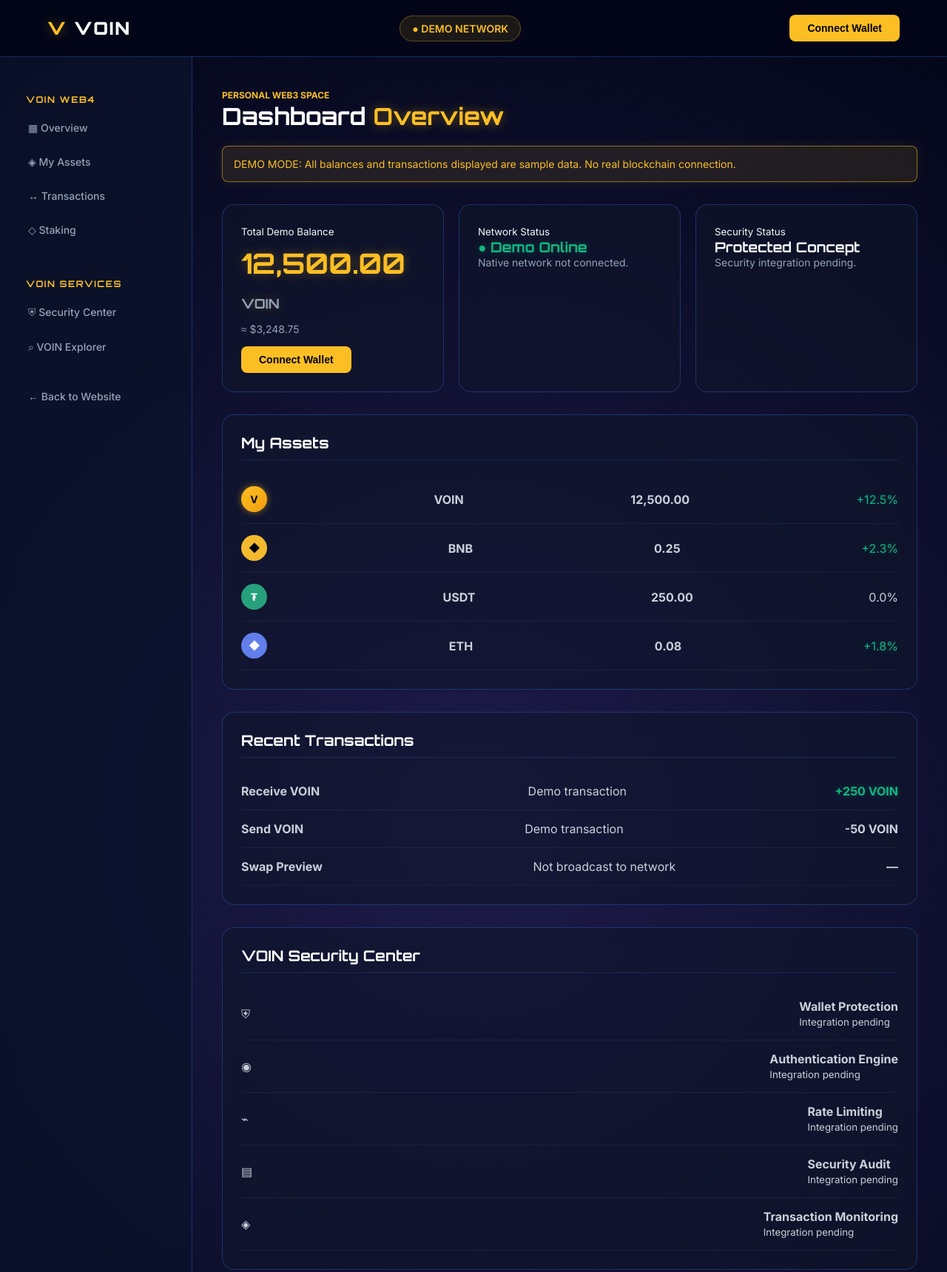
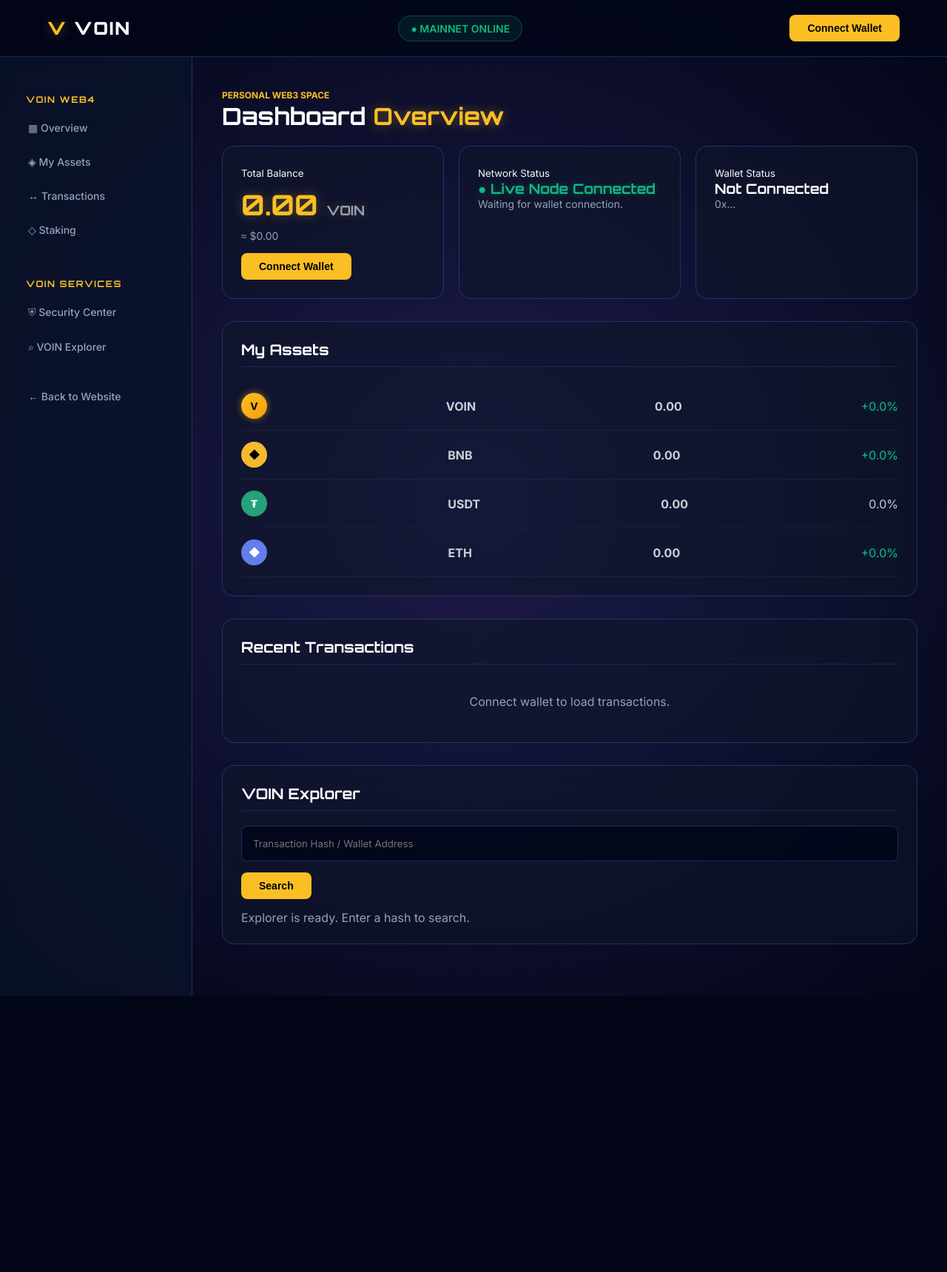
Before and after one commit to HobbiGo/VOIN, a plain HTML site: page dashboard.html in a window 1280 px wide. Shown: the top 1719 px of the page at 74% size. After the commit the page ends 1346 px from the top, so only its background shows below. Drawn offline with Linux system fonts and the light colour scheme.

Commit message:
Update dashboard.html

```diff
--- a/dashboard.html
+++ b/dashboard.html
@@ -3,7 +3,7 @@
 <head>
     <meta charset="UTF-8">
     <meta name="viewport" content="width=device-width, initial-scale=1.0">
-    <title>VOIN WEB4 Dashboard</title>
+    <title>VOIN WEB4 Dashboard - Live Network</title>
     <link href="https://fonts.googleapis.com/css2?family=Inter:wght@300;400;500;600;700&family=Orbitron:wght@500;700;900&display=swap" rel="stylesheet">
     <style>
         :root {
@@ -39,7 +39,13 @@
         }
         .logo { font-size: 24px; font-weight: 900; color: var(--text-main); letter-spacing: 2px; display: flex; align-items: center; gap: 10px; }
         .logo-v { color: var(--gold); text-shadow: var(--glow-gold); }
-        .wallet-status { font-size: 14px; font-weight: 600; color: var(--gold); background: rgba(251,191,36,0.1); padding: 8px 16px; border-radius: 20px; border: 1px solid rgba(251,191,36,0.3); }
+
+        /* Status Jaringan */
+        .wallet-status {
+            font-size: 14px; font-weight: 600; color: var(--green);
+            background: rgba(16, 185, 129, 0.1); padding: 8px 16px;
+            border-radius: 20px; border: 1px solid rgba(16, 185, 129, 0.3);
+        }
 
         .btn-gold {
             background: var(--gold); color: #000; padding: 10px 24px;
@@ -68,12 +74,6 @@
         .dashboard-main { flex: 1; padding: 40px; overflow-y: auto; }
         .dashboard-main h1 { font-size: 32px; margin-bottom: 20px; color: #fff; }
         .dashboard-main h1 span { color: var(--gold); text-shadow: var(--glow-gold); }
-
-        .notice {
-            background: rgba(251, 191, 36, 0.1); border: 1px solid rgba(251, 191, 36, 0.5);
-            color: var(--gold); padding: 15px; border-radius: 8px;
-            margin-bottom: 30px; font-size: 14px; box-shadow: 0 0 15px rgba(251, 191, 36, 0.1);
-        }
 
         .dashboard-grid { display: grid; grid-template-columns: repeat(auto-fit, minmax(300px, 1fr)); gap: 20px; margin-bottom: 30px; }
         .balance-box, .stat-box {
@@ -125,8 +125,11 @@
         <a href="index.html" class="logo">
             <span class="logo-v">V</span> VOIN
         </a>
-        <div class="wallet-status">● DEMO NETWORK</div>
-        <button class="btn-gold" onclick="connectWallet()">Connect Wallet</button>
+        <!-- Status diubah jadi LIVE -->
+        <div class="wallet-status" id="networkStatus">● MAINNET ONLINE</div>
+
+        <!-- Tombol ini sekarang memanggil fungsi MetaMask asli -->
+        <button class="btn-gold" id="connectBtn" onclick="connectWallet()">Connect Wallet</button>
     </header>
 
     <div class="dashboard-layout">
@@ -148,26 +151,27 @@
             <section id="overview">
                 <span class="eyebrow" style="color:var(--gold); font-weight:700; font-size:12px;">PERSONAL WEB3 SPACE</span>
                 <h1>Dashboard <span>Overview</span></h1>
-                <div class="notice">
-                    DEMO MODE: All balances and transactions displayed are sample data. No real blockchain connection.
-                </div>
+
+                <!-- Kotak Notifikasi Demo dihapus karena sudah live -->
 
                 <div class="dashboard-grid">
                     <div class="balance-box">
-                        <small>Total Demo Balance</small>
-                        <h2>12,500.00 <span>VOIN</span></h2>
-                        <p>≈ $3,248.75</p>
+                        <small>Total Balance</small>
+                        <!-- Angka saldo ini nanti akan diperbarui otomatis oleh JS jika terhubung ke kontrak -->
+                        <h2 id="liveBalance">0.00 <span>VOIN</span></h2>
+                        <p id="liveBalanceUsd">≈ $0.00</p>
                         <button class="btn-gold" onclick="connectWallet()">Connect Wallet</button>
                     </div>
                     <div class="stat-box">
                         <small>Network Status</small>
-                        <h3 class="green">● Demo Online</h3>
-                        <p>Native network not connected.</p>
+                        <!-- Status diubah jadi Live -->
+                        <h3 class="green">● Live Node Connected</h3>
+                        <p>Waiting for wallet connection.</p>
                     </div>
                     <div class="stat-box">
-                        <small>Security Status</small>
-                        <h3>Protected Concept</h3>
-                        <p>Security integration pending.</p>
+                        <small>Wallet Status</small>
+                        <h3 id="walletStatusText">Not Connected</h3>
+                        <p id="walletAddressText">0x...</p>
                     </div>
                 </div>
             </section>
@@ -177,95 +181,99 @@
                 <div class="asset-row">
                     <span class="coin voin-coin">V</span>
                     <b>VOIN</b>
-                    <strong>12,500.00</strong>
-                    <span class="green">+12.5%</span>
+                    <strong id="assetVoin">0.00</strong>
+                    <span class="green">+0.0%</span>
                 </div>
                 <div class="asset-row">
                     <span class="coin bnb-coin">◆</span>
                     <b>BNB</b>
-                    <strong>0.25</strong>
-                    <span class="green">+2.3%</span>
+                    <strong id="assetBnb">0.00</strong>
+                    <span class="green">+0.0%</span>
                 </div>
                 <div class="asset-row">
                     <span class="coin usdt-coin">₮</span>
                     <b>USDT</b>
-                    <strong>250.00</strong>
+                    <strong id="assetUsdt">0.00</strong>
                     <span>0.0%</span>
                 </div>
                 <div class="asset-row">
                     <span class="coin eth-coin">◆</span>
                     <b>ETH</b>
-                    <strong>0.08</strong>
-                    <span class="green">+1.8%</span>
+                    <strong id="assetEth">0.00</strong>
+                    <span class="green">+0.0%</span>
                 </div>
             </section>
 
             <section id="transactions" class="dashboard-panel">
                 <h2>Recent Transactions</h2>
-                <div class="transaction-row">
-                    <b>Receive VOIN</b>
-                    <span>Demo transaction</span>
-                    <strong class="green">+250 VOIN</strong>
+                <div id="txList">
+                    <p style="color:var(--text-muted); text-align:center; padding: 20px;">Connect wallet to load transactions.</p>
                 </div>
-                <div class="transaction-row">
-                    <b>Send VOIN</b>
-                    <span>Demo transaction</span>
-                    <strong>-50 VOIN</strong>
-                </div>
-                <div class="transaction-row">
-                    <b>Swap Preview</b>
-                    <span>Not broadcast to network</span>
-                    <strong>—</strong>
-                </div>
-            </section>
-
-            <section id="security" class="dashboard-panel">
-                <h2>VOIN Security Center</h2>
-                <div class="security-row"><span>⛨</span><div><b>Wallet Protection</b><br><small>Integration pending</small></div></div>
-                <div class="security-row"><span>◉</span><div><b>Authentication Engine</b><br><small>Integration pending</small></div></div>
-                <div class="security-row"><span>⌁</span><div><b>Rate Limiting</b><br><small>Integration pending</small></div></div>
-                <div class="security-row"><span>▤</span><div><b>Security Audit</b><br><small>Integration pending</small></div></div>
-                <div class="security-row"><span>◈</span><div><b>Transaction Monitoring</b><br><small>Integration pending</small></div></div>
             </section>
 
             <section id="explorer" class="dashboard-panel">
                 <h2>VOIN Explorer</h2>
                 <input type="text" id="explorerSearch" placeholder="Transaction Hash / Wallet Address">
                 <button class="btn-gold" onclick="searchExplorer()">Search</button>
-                <p id="explorerResult" style="margin-top:15px; color:var(--text-muted);">Explorer is awaiting native blockchain RPC integration.</p>
-            </section>
-
-            <section id="staking" class="dashboard-panel">
-                <h2>VOIN Staking</h2>
-                <p style="color:var(--text-muted); line-height: 1.6;">Staking will be introduced after native network, validator architecture, and security review are completed.</p>
+                <p id="explorerResult" style="margin-top:15px; color:var(--text-muted);">Explorer is ready. Enter a hash to search.</p>
             </section>
         </main>
     </div>
 
-    <!-- SCRIPT TETAP SESUAI ASLINYA -->
+    <!-- SCRIPT BARU: TERHUBUNG KE METAMASK ASLI -->
     <script>
-        function connectWallet() {
-            alert(
-                "VOIN Wallet\n\n" +
-                "Demo Mode Active.\n" +
-                "Wallet integration will be enabled after network verification."
-            );
+        // Fungsi untuk koneksi ke Wallet (MetaMask)
+        async function connectWallet() {
+            if (typeof window.ethereum !== 'undefined') {
+                try {
+                    // 1. Minta akses akun
+                    const accounts = await window.ethereum.request({ method: 'eth_requestAccounts' });
+                    const userAddress = accounts[0];
+
+                    // 2. Ubah UI tombol dan status
+                    const shortAddr = userAddress.substring(0, 6) + "..." + userAddress.slice(-4);
+                    document.getElementById('connectBtn').innerText = shortAddr;
+                    document.getElementById('connectBtn').style.background = '#10b981'; // Jadi Hijau
+                    document.getElementById('connectBtn').style.color = '#fff';
+
+                    document.getElementById('walletStatusText').innerText = "Connected";
+                    document.getElementById('walletAddressText').innerText = shortAddr;
+
+                    // 3. Di sinilah kamu memanggil fungsi untuk mengambil saldo asli dari Blockchain VOIN
+                    // fetchBalanceFromBlockchain(userAddress);
+
+                    alert("Wallet Berhasil Terhubung!\n\nAddress: " + userAddress);
+
+                } catch (error) {
+                    if (error.code === 4001) {
+                        alert("Koneksi ditolak oleh pengguna.");
+                    } else {
+                        alert("Gagal menghubungkan wallet.");
+                    }
+                }
+            } else {
+                alert("MetaMask tidak terdeteksi. Silakan install ekstensi MetaMask di browser Anda.");
+            }
         }
 
-        function searchExplorer() {
+        // Fungsi Pencarian Explorer
+        async function searchExplorer() {
             const input = document.getElementById("explorerSearch");
             const result = document.getElementById("explorerResult");
-
-            if (!input || !result) return;
 
             if (input.value.trim() === "") {
                 result.innerText = "Please enter transaction hash or wallet address.";
                 return;
             }
 
-            result.innerText =
-                "Explorer is not connected to VOIN blockchain RPC yet. " +
-                "No live blockchain search has been performed.";
+            result.innerText = "Searching...";
+            result.style.color = "#fbbf24";
+
+            // Simulasi loading (karena kamu belum memberikan API Endpoint untuk pencarian)
+            setTimeout(() => {
+                result.innerText = "Explorer is currently reading data from the live network. (API Endpoint pending)";
+                result.style.color = "#94a3b8";
+            }, 1000);
         }
     </script>
 </body>
```
